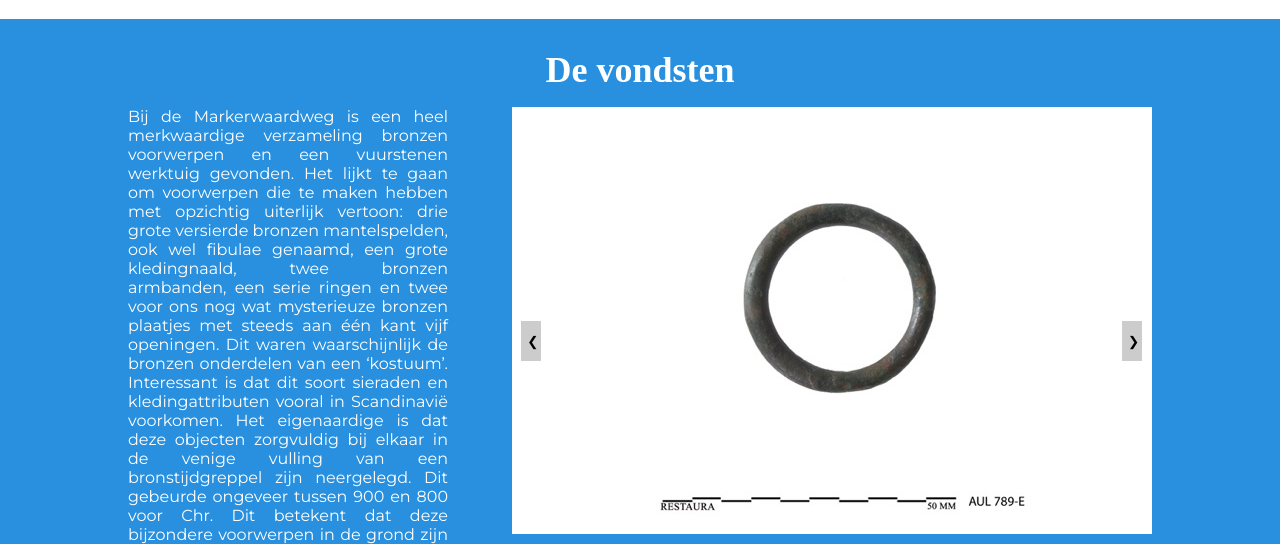
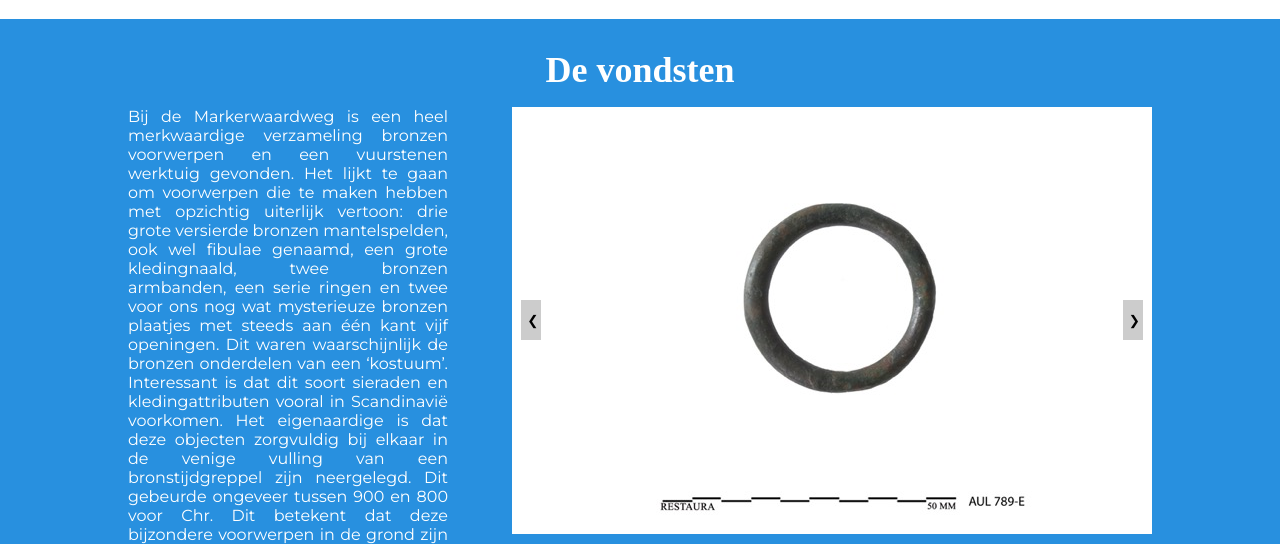
Before and after one commit to yolanbottema/bronsschat, a plain HTML site: page index.html in a window 1280 px wide. Shown: the part 2001-2545 px from the top of the page. Drawn offline with nearby package versions, Linux system fonts and the light colour scheme; a web font is replaced by a local one.

Commit message:
update slideshow

```diff
--- a/css/master.css
+++ b/css/master.css
@@ -146,7 +146,7 @@ html {
     }
 
     .icon-scroll {
-        top: 43.5%;
+        top: 40%;
         margin-top: 18%;
 
     }
--- a/css/slideshow.css
+++ b/css/slideshow.css
@@ -26,7 +26,7 @@
 
   .slideshow .button {
     position: absolute;
-    top: 50%;
+    top: 45%;
     -webkit-transform: translate(-50%);
             transform: translate(-50%);
     height: 40px;
@@ -45,7 +45,7 @@
   }
 
   .slideshow .right {
-    right: 0.01%;
+    right: -0.1%;
   }
 
   @media (max-width: 768px) {
```
